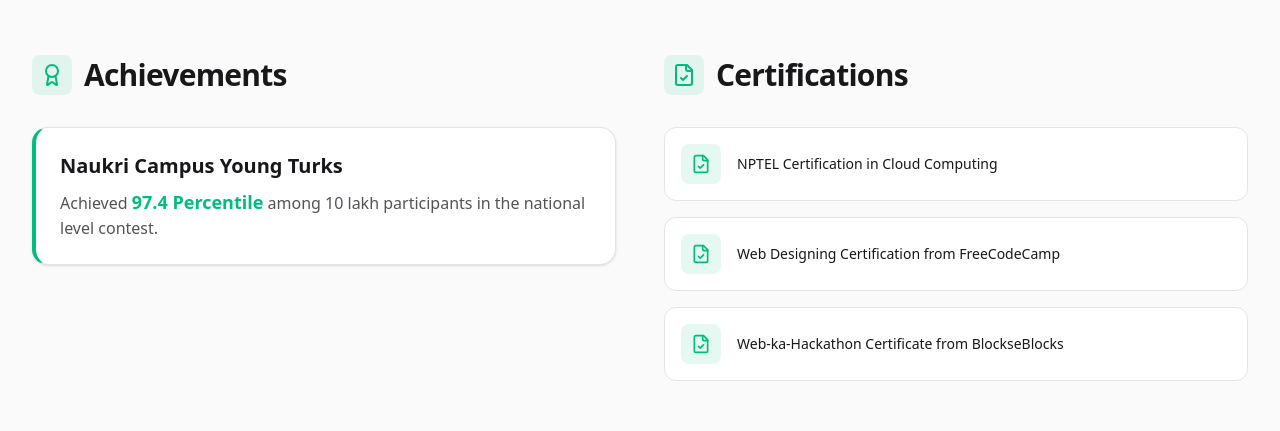
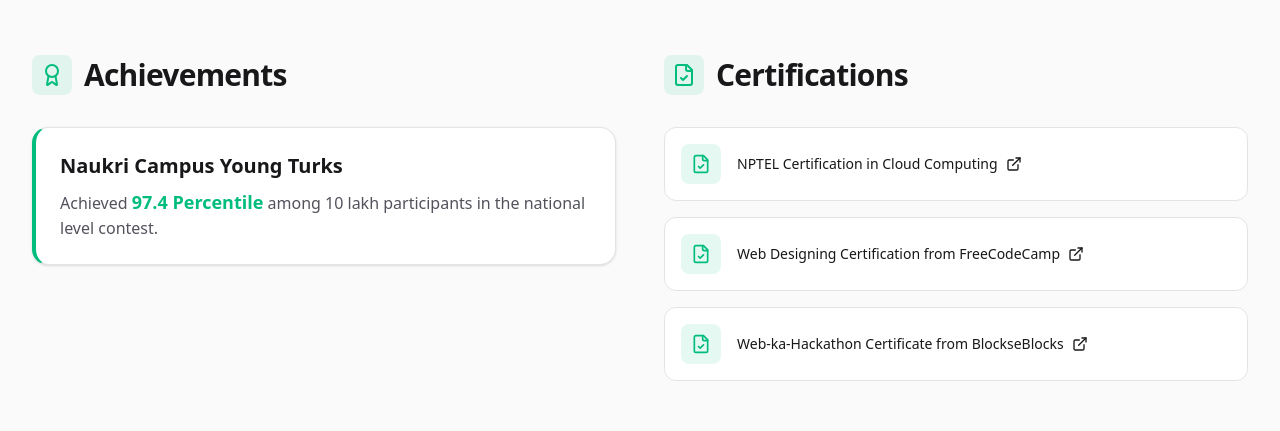
Before and after one commit to shashank6106/Professional_Portfolio, a React (Vite) app: page / in a window 1280 px wide. Shown: the part 2440-2871 px from the top of the page. Built offline with nearby package versions, Linux system fonts and the light colour scheme.

Commit message:
Update project and certification links

```diff
--- a/src/App.tsx
+++ b/src/App.tsx
@@ -40,19 +40,19 @@
     title: "Air Quality Analysis Using Exploratory Data Techniques",
     description: "Performed exploratory data analysis on real-world air pollution datasets to analyze pollution trends and regional air quality patterns.",
     tech: ["Python", "NumPy", "Pandas", "Matplotlib", "Seaborn"],
-    link: "https://github.com/shashank6106"
+    link: "https://github.com/shashank6106/Air-Quality-analysis"
   },
   {
     title: "CPU Scheduling Simulator – OS Scheduling Visualizer",
     description: "Interactive web simulator demonstrating CPU scheduling algorithms like FCFS, SJF, Round Robin, and Priority Scheduling with Gantt chart visualization.",
     tech: ["HTML", "CSS", "Tailwind CSS", "JavaScript"],
-    link: "https://github.com/shashank6106"
+    link: "https://github.com/shashank6106/CPU-Scheduling-Simulator1"
   },
   {
     title: "TherapyNest – Mental Health Support Chatbot",
     description: "A mental health support platform with an AI chatbot providing wellness guidance and real-time conversational support.",
     tech: ["HTML", "CSS", "JavaScript"],
-    link: "https://github.com/shashank6106"
+    link: "https://github.com/Mohammed2939/KIKO-ChatBot"
   }
 ];
 
@@ -79,10 +79,15 @@
   }
 ];
 
-const certifications = [
-  "NPTEL Certification in Cloud Computing",
-  "Web Designing Certification from FreeCodeCamp",
-  "Web-ka-Hackathon Certificate from BlockseBlocks"
+interface Certification {
+  title: string;
+  link?: string;
+}
+
+const certifications: Certification[] = [
+  { title: "NPTEL Certification in Cloud Computing", link: "https://drive.google.com/file/d/1O-1eHZwbRbJ8_1xdZSa5sdSz106tw4lF/view" },
+  { title: "Web Designing Certification from FreeCodeCamp", link: "https://drive.google.com/file/d/1JoT6MPdHHIPF4X0sDj1v0iOSlyahmMD9/view" },
+  { title: "Web-ka-Hackathon Certificate from BlockseBlocks", link: "https://drive.google.com/file/d/1ARLwK-F6iGeN__4p7jhbPN6LERauXiqN/view" }
 ];
 
 // --- Components ---
@@ -336,7 +341,13 @@
                   <div className="w-10 h-10 rounded-lg bg-emerald-500/10 flex items-center justify-center text-emerald-500 shrink-0">
                     <FileCheck className="w-5 h-5" />
                   </div>
-                  <span className="font-medium text-sm">{cert}</span>
+                  {cert.link ? (
+                    <a href={cert.link} target="_blank" rel="noopener noreferrer" className="font-medium text-sm hover:text-emerald-500 transition-colors flex items-center gap-2">
+                       {cert.title} <ExternalLink className="w-4 h-4" />
+                    </a>
+                  ) : (
+                    <span className="font-medium text-sm">{cert.title}</span>
+                  )}
                 </div>
               ))}
             </div>
```
